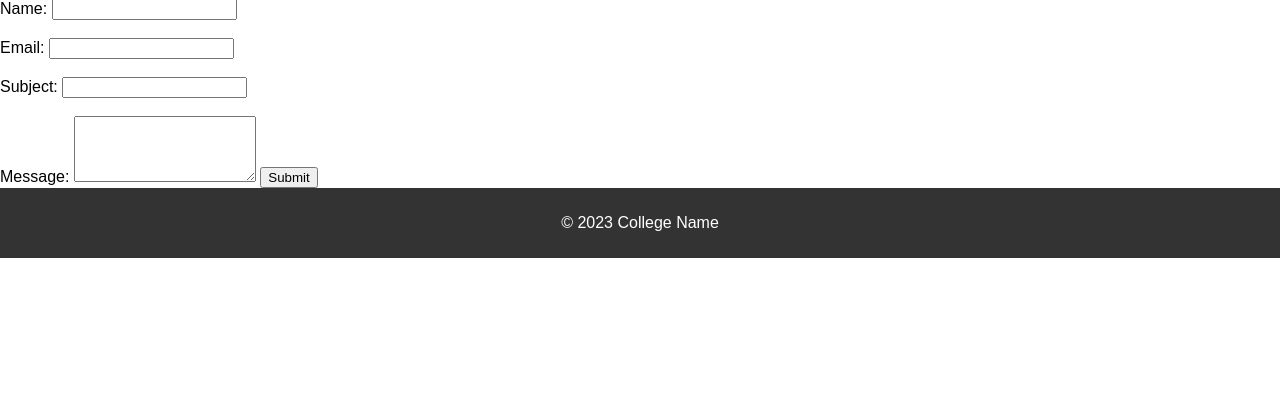
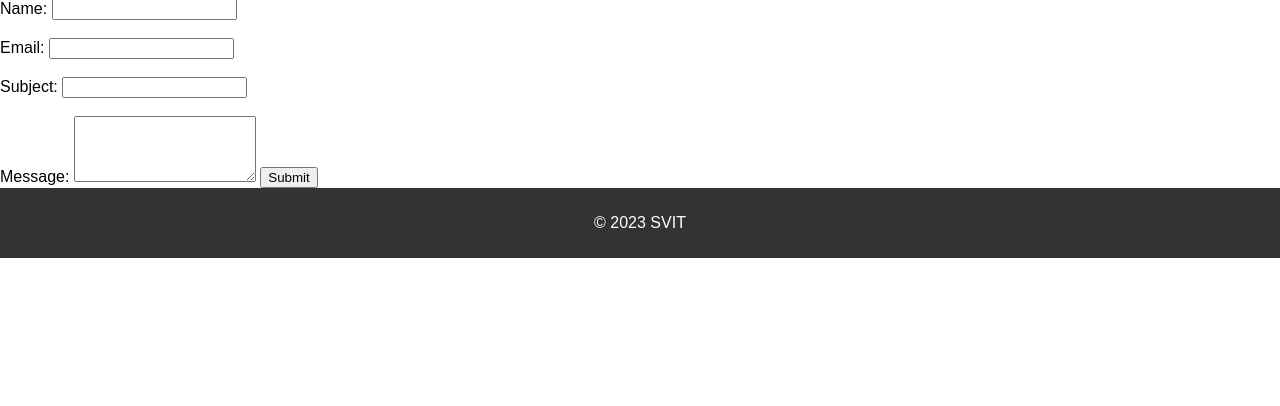
Before and after one commit to yaseenp/CADAssigment, a Flask app: template templates/contact.html in a window 1280 px wide. Shown: the part 377-783 px from the top of the page. Run offline with Flask 3, Linux system fonts and the light colour scheme; the template is opened without the code that fills it, so the values that code supplies are empty.

Commit message:
Submitting all the files

```diff
--- a/app.py
+++ b/app.py
@@ -37,13 +37,13 @@ def insertdb(conn,name,email,contact,address,role,branch,password):
 
 
 import ibm_db
-conn = ibm_db.connect("DATABASE=bludb;HOSTNAME=b1bc1829-6f45-4cd4-bef4-10cf081900bf.c1ogj3sd0tgtu0lqde00.databases.appdomain.cloud;PORT=32304;SECURITY=SSL;SSLServerCertificate=DigiCertGlobalRootCA.crt;UID=rqy41363;PWD=9ozyrz3LXNz0Fwhv",'','')
+conn = ibm_db.connect("DATABASE=bludb;HOSTNAME=fbd88901-ebdb-4a4f-a32e-9822b9fb237b.c1ogj3sd0tgtu0lqde00.databases.appdomain.cloud;PORT=32731;SECURITY=SSL;SSLServerCertificate=DigiCertGlobalRootCA.crt;UID=mwv02817;PWD=BGu2G7vYyF7JGCrq",'','')
 print(conn)
 print("connection successful...")
 
 @app.route('/')
 def index():
-    return render_template('registration.html')
+    return render_template('adminRegister.html')
 
 @app.route('/register', methods=['POST','GET'])
 def register():
--- a/connect.py
+++ b/connect.py
@@ -43,7 +43,8 @@ try:
     print(conn)
     print("connection successful...")
     #insertdb(conn,"Hari","Hari@gmail.com",'1234567890','Adarsh nagar','Faculty','Civil','1234567')
-    getdetails("Hari@gmail.com",'1234567')
+    insertdb(conn,"YASEEN","yaseenpasham@svit.ac.in",'9866504099','Vanasthalipuram','Faculty','CSE','123456')
+    getdetails("yaseenpasham@svit.ac.in",'123456')
     #showall()
 
 except:
--- a/templates/contact.html
+++ b/templates/contact.html
@@ -43,7 +43,7 @@
     </section>
 
     <footer>
-        <p>&copy; 2023 College Name</p>
+        <p>&copy; 2023 SVIT</p>
     </footer>
 </body>
 </html>
```
